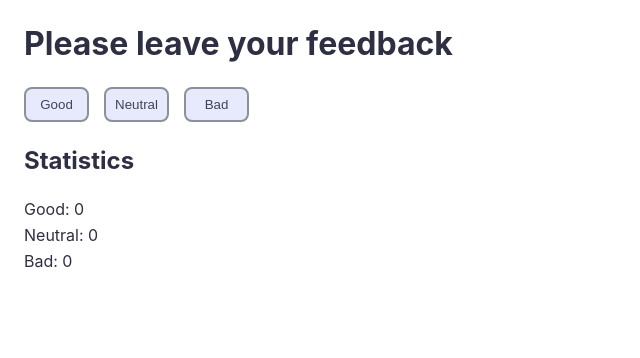
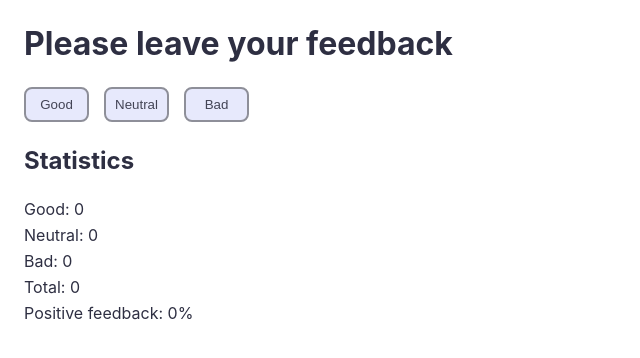
Before and after one commit to DariShpak/goit-react-hw-02-feedback, a React (Create React App) app: page / in a window 1280 px wide. Shown: the top 358 px of the page, without its empty margins (0-640 px from the left). Built offline with nearby package versions, Linux system fonts and the light colour scheme.

Commit message:
Update Feedback.jsx

```diff
--- a/src/components/Feedback/Feedback.jsx
+++ b/src/components/Feedback/Feedback.jsx
@@ -8,26 +8,69 @@ import {
   Statistics,
   Item
 } from "./Feedback.styled"
-// import css from "styled-components"
 
-class FeedbackButtons extends React.Component {
+class Feedback extends React.Component {
+  state = {
+    good: 0,
+    neutral: 0,
+    bad: 0
+  }
+
+  onLeaveFeedback = feedback => {
+    this.setState(prevState => ({
+      [feedback]: prevState[feedback] + 1
+    }))
+  }
+
+  countTotalFeedback = () => {
+    const {good, neutral, bad} = this.state
+    return good + neutral + bad
+  }
+
+  countPositiveFeedbackPercentage() {
+    const {good} = this.state
+    const totalFeedback = this.countTotalFeedback()
+    return totalFeedback > 0 ? Math.round(good / totalFeedback * 100) : 0
+  }
+
   render() {
+    const totalFeedback = this.countTotalFeedback()
+    const positiveFeedback = this.countPositiveFeedbackPercentage()
     return <Container>
         <Title>Please leave your feedback</Title>
 
         <BtnWrapper>
-          <Button type="button">Good</Button>
-          <Button type="button">Neutral</Button>
-          <Button type="button">Bad</Button>
+          <Button type="button" onClick={() => this.onLeaveFeedback("good")}>
+            Good
+          </Button>
+          <Button type="button" onClick={() => this.onLeaveFeedback("neutral")}>
+            Neutral
+          </Button>
+          <Button type="button" onClick={() => this.onLeaveFeedback("bad")}>
+            Bad
+          </Button>
         </BtnWrapper>
+
         <Subtitle>Statistics</Subtitle>
         <Statistics>
-          <Item>Good: 0</Item>
-          <Item>Neutral: 0</Item>
-          <Item>Bad: 0</Item>
+          <Item>
+            Good: {this.state.good}
+          </Item>
+          <Item>
+            Neutral: {this.state.neutral}
+          </Item>
+          <Item>
+            Bad: {this.state.bad}
+          </Item>
+          <Item>
+            Total: {totalFeedback}
+          </Item>
+          <Item>
+            Positive feedback: {positiveFeedback}%
+          </Item>
         </Statistics>
       </Container>
   }
 }
 
-export default FeedbackButtons
+export default Feedback
```
